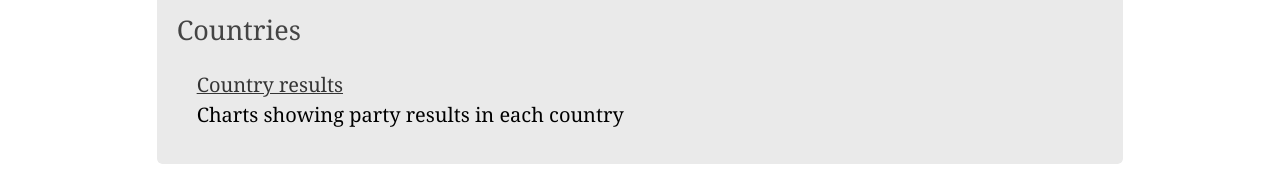
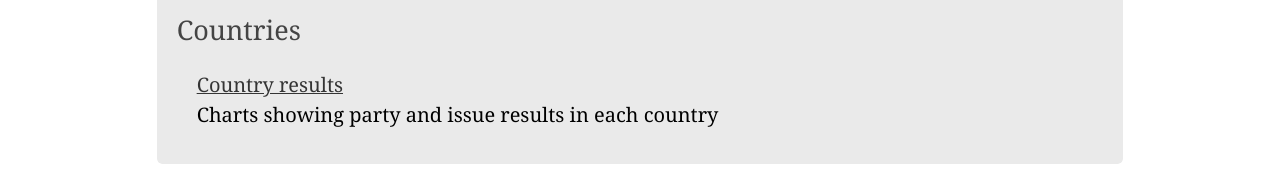
Before and after one commit to samsath/data-website, a website: page index.html in a window 1280 px wide. Shown: the part 604-784 px from the top of the page. Drawn offline with Linux system fonts and the light colour scheme.

Commit message:
Tweak wording on home page for country results

```diff
--- a/index.html
+++ b/index.html
@@ -98,7 +98,7 @@
                         <span class="h-group__lead h3">Countries</span>
                         <p style="margin-top: 20px; padding-left: 20px;">
                             <a href="/countries/results#countries/england">Country results</a><br>
-                            Charts showing party results in each country
+                            Charts showing party and issue results in each country
                         </p>
                     </div>
                 </div>
```
